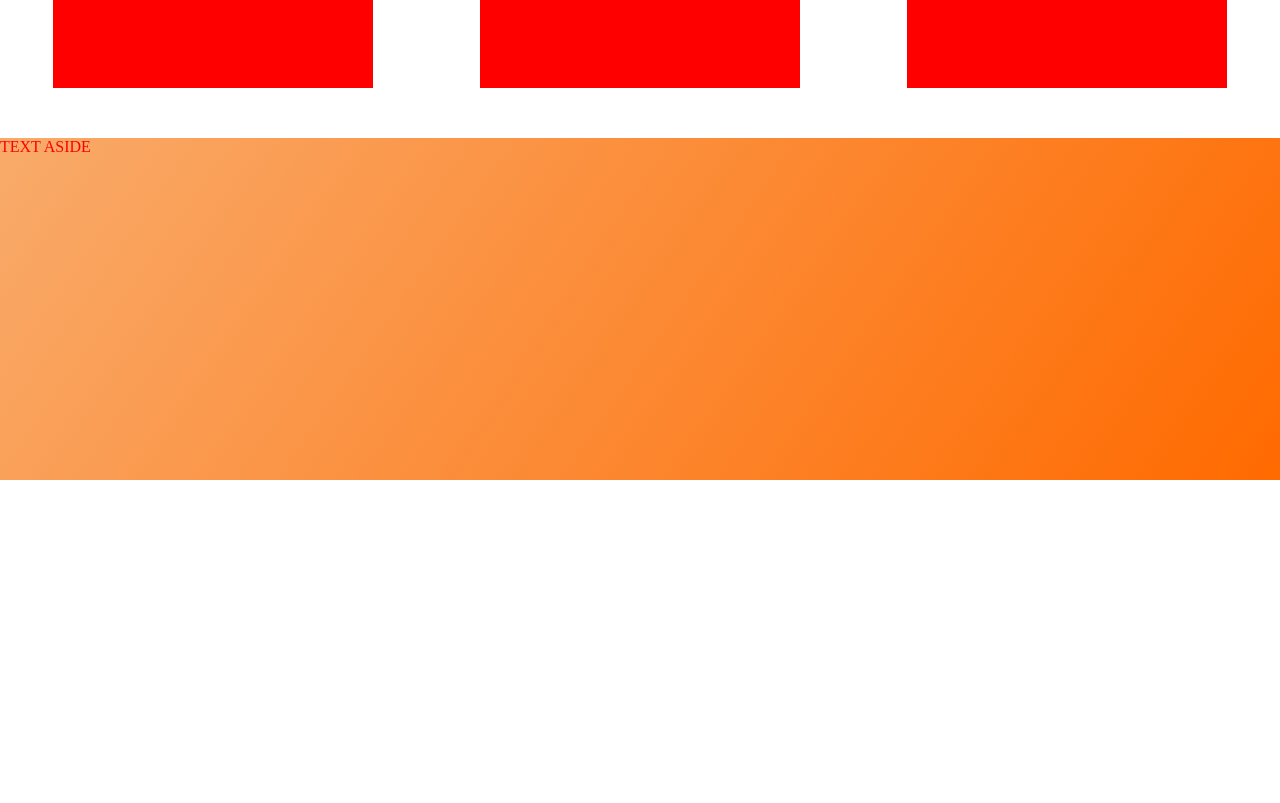
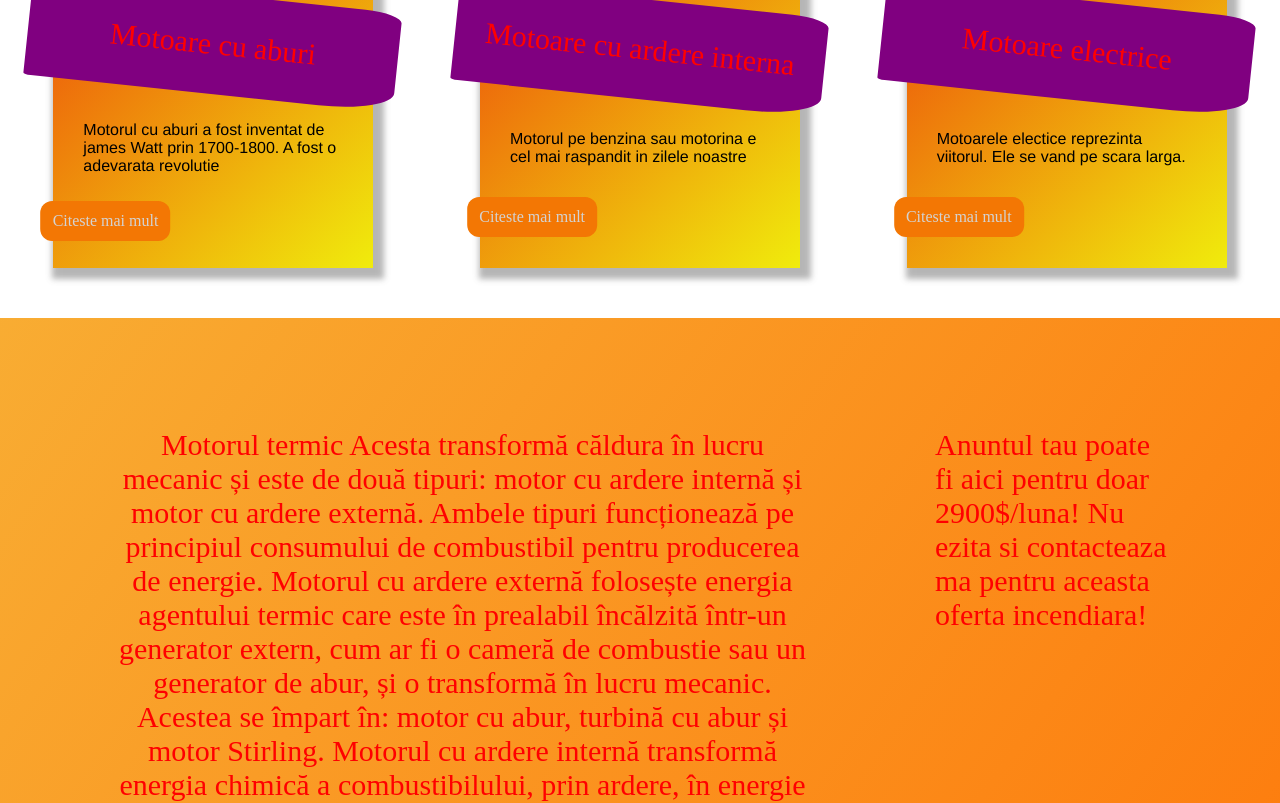
Before and after one commit to mihairanga/pr_tw2023, a plain HTML site: page index.html in a window 1280 px wide. Shown: the part 320-1123 px from the top of the page. Before the commit the page ends 800 px from the top, so only its background shows below. Drawn offline with Linux system fonts and the light colour scheme.

Commit message:
de continuat

```diff
--- a/index.html
+++ b/index.html
@@ -1,32 +1,69 @@
 <html>
     <head>
         <link rel="stylesheet" href="style1.css">
+        <link rel="preconnect" href="https://fonts.googleapis.com">
+        <link rel="preconnect" href="https://fonts.gstatic.com" crossorigin>
+        <link href="https://fonts.googleapis.com/css2?family=Lora&family=Merriweather:wght@300&display=swap" rel="stylesheet">
 
     </head>
     <body style="color:red;">
         <main>
-            <h1 class="title"> Titlu mare</h1>
+            <h1 class="title"> Tipuri de motoare</h1>
 
             <div class="container1">
                 <div class="card1">
-                <div class="title2"></div>
+                <div class="title2">Motoare cu aburi</div>
+                <div class="text1">Motorul cu aburi a fost inventat de james Watt prin 1700-1800. A fost o adevarata revolutie</div>
+                <a class="buton1" href="aburi.html">Citeste mai mult</a>
                 </div>
 
                 <div class="card1">
-                    <div class="title2"></div>
+                    <div class="title2">Motoare cu ardere interna</div>
+                    <div class="text1">Motorul pe benzina sau motorina e cel mai raspandit in zilele noastre</div>
+                    <a class="buton1" href="interna.html">Citeste mai mult</a>
                 </div>
 
                 <div class="card1">
-                    <div class="title2"></div>
+                    <div class="title2">Motoare electrice</div>
+                    <div class="text1">Motoarele electice reprezinta viitorul. Ele se vand pe scara larga.</div>
+                    <a class="buton1" href="electric.html">Citeste mai mult</a>
                 </div>
 
             </div>
         </main>
+        <div class="container2">
+            <div class="dv80">
+                Motorul termic
+
+Acesta transformă căldura în lucru mecanic și este de două tipuri: motor cu ardere internă și motor cu ardere externă. Ambele tipuri funcționează pe principiul consumului de combustibil pentru producerea de energie.
+
+    Motorul cu ardere externă folosește energia agentului termic care este în prealabil încălzită într-un generator extern, cum ar fi o cameră de combustie sau un generator de abur, și o transformă în lucru mecanic. Acestea se împart în: motor cu abur, turbină cu abur și motor Stirling.
+    Motorul cu ardere internă transformă energia chimică a combustibilului, prin ardere, în energie mecanică.
+
+Componentele motoarelor termice sunt: bloc motor, chiulasa, baie de ulei, cilindri, rulmenți, arbore cotit, segmenți, bujii sau pistoane.
+Motorul electric
+
+Electromotorul transformă energia electrică în energie mecanică. Există și opusul acestuia, care transformă energia mecanică în energie electrică și acela se numește generator. Acesta funcționează pe baza forțelor electromagnetice ce acționează asupra unui conductor parcurs de curent electric. Motoarele electrice se folosesc la o gamă mare de aplicații, de la dispozitive electronice de genul aparatelor electrocasnice până la acționari electrice de puteri foarte mari, cum ar fi locomotive și automobile.
+
+Elementele componente ale acestui tip de motor sunt statorul și rotorul, unde statorul este partea fixă aflată la exterior iar rotorul este partea mobilă și se află la interior. Acestea se clasifică în: motoare de curent continuu și motoare de curent alternativ.
+
+    motoarele de curent continuu funcționează pe baza unui curent care nu își schimbă sensul;
+    motoarele de curent alternativ funcționează pe baza principiului câmpului magnetic învârtitor.
+
+Motoarele electrice sunt de mai multe feluri, și anume:
+
+    motoare electrice de grup, care, cu ajutorul unor curele acționează mai multe mașini de-odată;
+    acționări individuale, un motor acționează o singură mașină;
+    acționări cu mai multe motoare unde fiecare componentă a mașinii are motorul ei.
+
+            </div>
+            <div class="dv20">Anuntul tau poate fi aici pentru doar 2900$/luna! Nu ezita si contacteaza ma pentru aceasta oferta incendiara!</div>
+        </div>
         <aside>
-            TEXT ASIDE
+            Informatiile au fost furate in mod cinstit de pe un site decent. Totusi nu ne asumam raspunderea pentru corectitudinea lor
         </aside>
         <footer>
-
+Copyright Mihai Ranga. No one is allowed neither to look nor to think about this code without my written and verbal permission.
         </footer>
     </body>
 </html>
--- a/style1.css
+++ b/style1.css
@@ -6,7 +6,8 @@ footer
 
 html
 {
-    background: linear-gradient(125deg, rgba(244, 153, 73, 0.696), rgb(255, 106, 0));
+    background: linear-gradient(125deg, rgb(247, 185, 60), rgb(255, 106, 0));
+    overflow-x:hidden;
 }
 
 body
@@ -18,6 +19,7 @@ body
 
 aside
 {
+    display:flex;
     justify-content: right;
     order:1;
 }
@@ -34,19 +36,27 @@ aside
 
 .title
 {
+    padding-top:20vh;
     display:flex;
     justify-content: center;
+    font-family: Lora;
+    font-size:40px;
 }
 
 .title2
 {
-    z-index:1;
+    font-size: 30px;
+    z-index:3;
     width:29vw;
     height:100px;
-    border-radius: 3px;
-    transform:rotate3d(60deg, 60deg, 60deg);
-
+    border-radius: 20% 10% 20% 2%;
+    transform:rotateZ(6deg);
     background:purple;
+    display:flex;
+    flex-direction: column;
+    justify-content: space-around;
+    text-align: center;
+    translate: -2vw;
 
 }
 
@@ -54,6 +64,85 @@ aside
 {
     width:25%;
     min-height: 300px;
-    background: red;
+    background: linear-gradient(to bottom right,rgb(237, 79, 11), rgb(240, 236, 12));
     display:flex;
+    flex-direction: column;
+    justify-content: space-evenly;
+    box-shadow:5px 5px 6px 6px rgba(77, 77, 77, 0.411);
 }
+
+.text1
+{
+    display:flex;
+    color:black;
+    z-index:3;
+    font-family: 'Franklin Gothic Medium', 'Arial Narrow', Arial, sans-serif;
+    padding: 0px 30px;
+}
+
+.buton1
+{
+    display:flex;
+    flex-direction: column;
+    text-align: center;
+    justify-content:space-around;
+    background:rgb(243, 119, 4);
+    width:130px;
+    height:40px;
+    text-decoration:none;
+    color:lightgray;
+    border-radius:12px ;
+    translate:-1vw;
+}
+
+.container2
+{
+    max-width:100%;
+    display:flex;
+    font-family:'Times New Roman', Times, serif;
+    font-size:30px;
+    padding:50px 50px;
+}
+
+.dv80
+{
+    justify-self: center;
+    text-align:center;
+    display:flex;
+    flex:3;
+    padding:60px;
+}
+
+.dv20
+{
+    display:flex;
+    flex:1;
+    padding:60px;
+}
+
+
+@media (max-width:990px)
+{
+    .container1 .container2
+    {
+        flex-wrap: wrap;
+    }
+}
+
+@media (max-width:765px)
+{
+    .container1 .container2
+    {
+        flex-direction: column;
+    }
+}
+
+img
+{
+    max-width:100%;
+}
+
+p
+{
+    max-width:100%;
+}
```
Also changed, not shown: aburi.html (added, +34 -0 lines).
